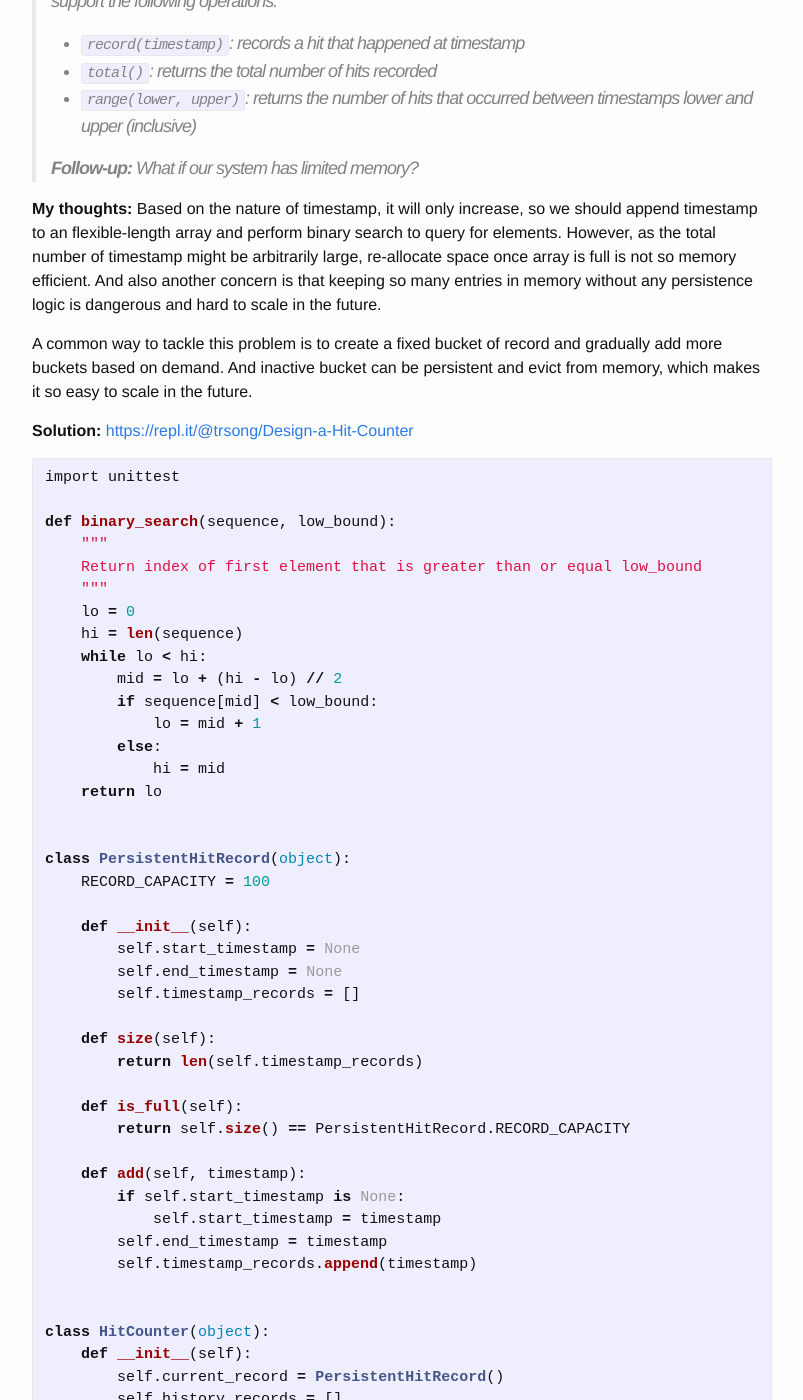
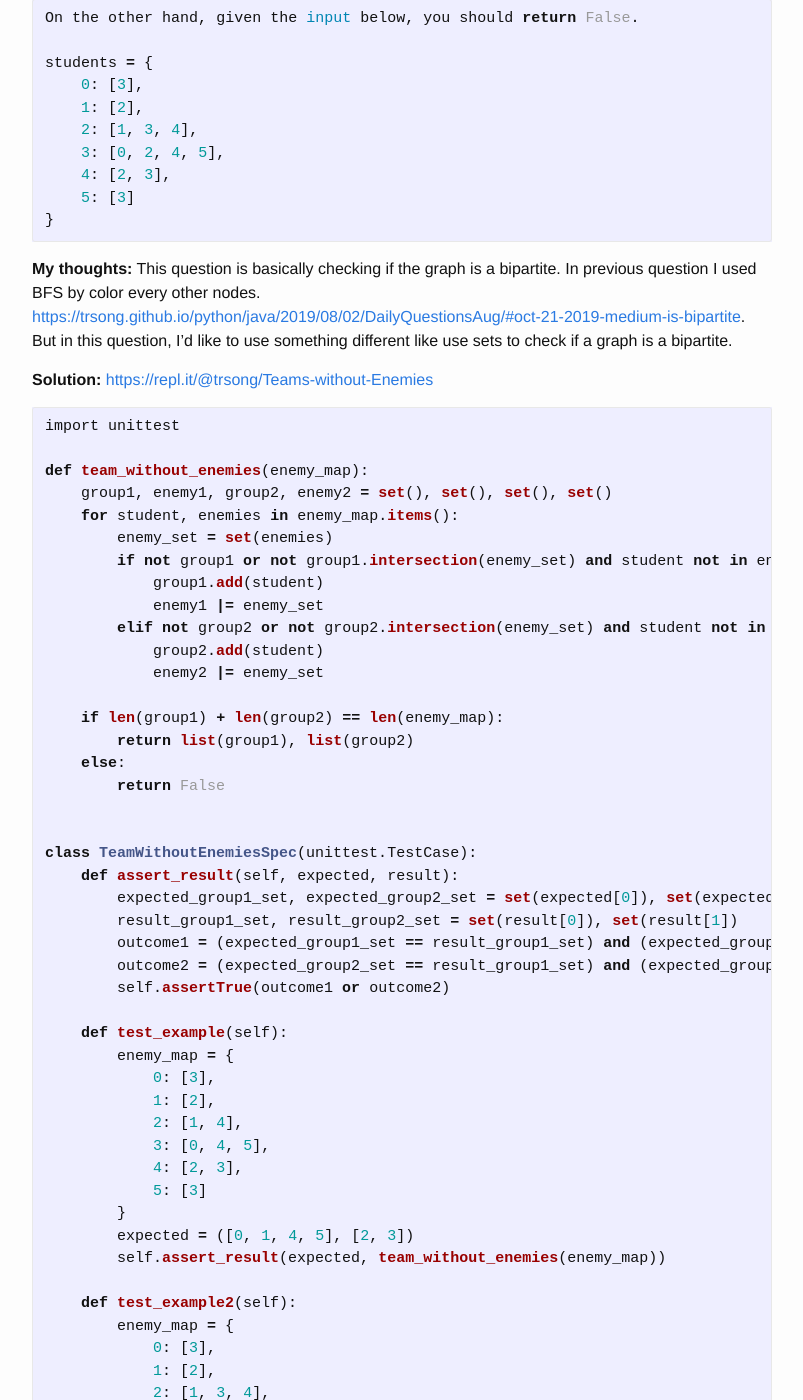
Before and after one commit to trsong/trsong.github.io, a Jekyll site: the page built from _posts/2020-02-01-DailyQuestionsFeb.md, in a window 1280 px wide and 1400 px high, scrolled down 1478 px. Shown: the whole window, without its empty margins (238-1041 px from the left). Built offline with Jekyll 4.4.1, drawn with Linux system fonts in a browser that asks for light colours; some of the changed text lies outside the part shown.

Commit message:
Add Solution to Feb 4 Question

````diff
--- a/_posts/2020-02-01-DailyQuestionsFeb.md
+++ b/_posts/2020-02-01-DailyQuestionsFeb.md
@@ -17,6 +17,21 @@ categories: Python/Java
 **Python 3 Playground:** [https://repl.it/languages/python3](https://repl.it/languages/python3)
 
 **Java Playground:** [https://repl.it/languages/java](https://repl.it/languages/java)
+
+### Feb 5, 2020 \[Easy\] Largest Path Sum from Root To Leaf
+---
+> **Question:** Given a binary tree, find and return the largest path from root to leaf.
+
+**Example:**
+```py
+Input:
+    1
+  /   \
+ 3     2
+  \   /
+   5 4
+Output: [1, 3, 5]
+```
 
 ### Feb 4, 2020 \[Hard\] Teams without Enemies
 ---
@@ -50,6 +65,105 @@ students = {
     4: [2, 3],
     5: [3]
 }
+```
+
+**My thoughts:** This question is basically checking if the graph is a bipartite. In previous question I used BFS by color every other nodes. [https://trsong.github.io/python/java/2019/08/02/DailyQuestionsAug/#oct-21-2019-medium-is-bipartite](https://trsong.github.io/python/java/2019/08/02/DailyQuestionsAug/#oct-21-2019-medium-is-bipartite). But in this question, I'd like to use something different like use sets to check if a graph is a bipartite.
+
+**Solution:** [https://repl.it/@trsong/Teams-without-Enemies](https://repl.it/@trsong/Teams-without-Enemies)
+```py
+import unittest
+
+def team_without_enemies(enemy_map):
+    group1, enemy1, group2, enemy2 = set(), set(), set(), set()
+    for student, enemies in enemy_map.items():
+        enemy_set = set(enemies)
+        if not group1 or not group1.intersection(enemy_set) and student not in enemy1:
+            group1.add(student)
+            enemy1 |= enemy_set
+        elif not group2 or not group2.intersection(enemy_set) and student not in enemy2:
+            group2.add(student)
+            enemy2 |= enemy_set
+
+    if len(group1) + len(group2) == len(enemy_map):
+        return list(group1), list(group2)
+    else:
+        return False
+
+
+class TeamWithoutEnemiesSpec(unittest.TestCase):
+    def assert_result(self, expected, result):
+        expected_group1_set, expected_group2_set = set(expected[0]), set(expected[1])
+        result_group1_set, result_group2_set = set(result[0]), set(result[1])
+        outcome1 = (expected_group1_set == result_group1_set) and (expected_group2_set == result_group2_set)
+        outcome2 = (expected_group2_set == result_group1_set) and (expected_group1_set == result_group2_set)
+        self.assertTrue(outcome1 or outcome2)
+
+    def test_example(self):
+        enemy_map = {
+            0: [3],
+            1: [2],
+            2: [1, 4],
+            3: [0, 4, 5],
+            4: [2, 3],
+            5: [3]
+        }
+        expected = ([0, 1, 4, 5], [2, 3])
+        self.assert_result(expected, team_without_enemies(enemy_map))
+
+    def test_example2(self):
+        enemy_map = {
+            0: [3],
+            1: [2],
+            2: [1, 3, 4],
+            3: [0, 2, 4, 5],
+            4: [2, 3],
+            5: [3]
+        }
+        self.assertFalse(team_without_enemies(enemy_map))
+
+    def test_empty_graph(self):
+        enemy_map = {}
+        expected = ([], [])
+        self.assert_result(expected, team_without_enemies(enemy_map))
+
+    def test_one_node_graph(self):
+        enemy_map = {1: []}
+        expected = ([1], [])
+        self.assert_result(expected, team_without_enemies(enemy_map))
+
+    def test_disconnect_graph(self):
+        enemy_map = {
+            0: [],
+            1: [0],
+            2: [3],
+            3: [4],
+            4: [2]
+        }
+        self.assertFalse(team_without_enemies(enemy_map))
+
+    def test_square(self):
+        enemy_map = {
+            0: [1],
+            1: [2],
+            2: [3],
+            3: [0]
+        }
+        expected = ([0, 2], [1, 3])
+        self.assert_result(expected, team_without_enemies(enemy_map))
+
+    def test_k5(self):
+        enemy_map = {
+            0: [1, 2, 3, 4],
+            1: [2, 3, 4],
+            2: [3, 4],
+            3: [3],
+            4: []
+        }
+        self.assertFalse(team_without_enemies(enemy_map))
+
+
+if __name__ == '__main__':
+    unittest.main(exit=False)
 ```
 
 ### Feb 3, 2020 \[Hard\] Design a Hit Counter
````
